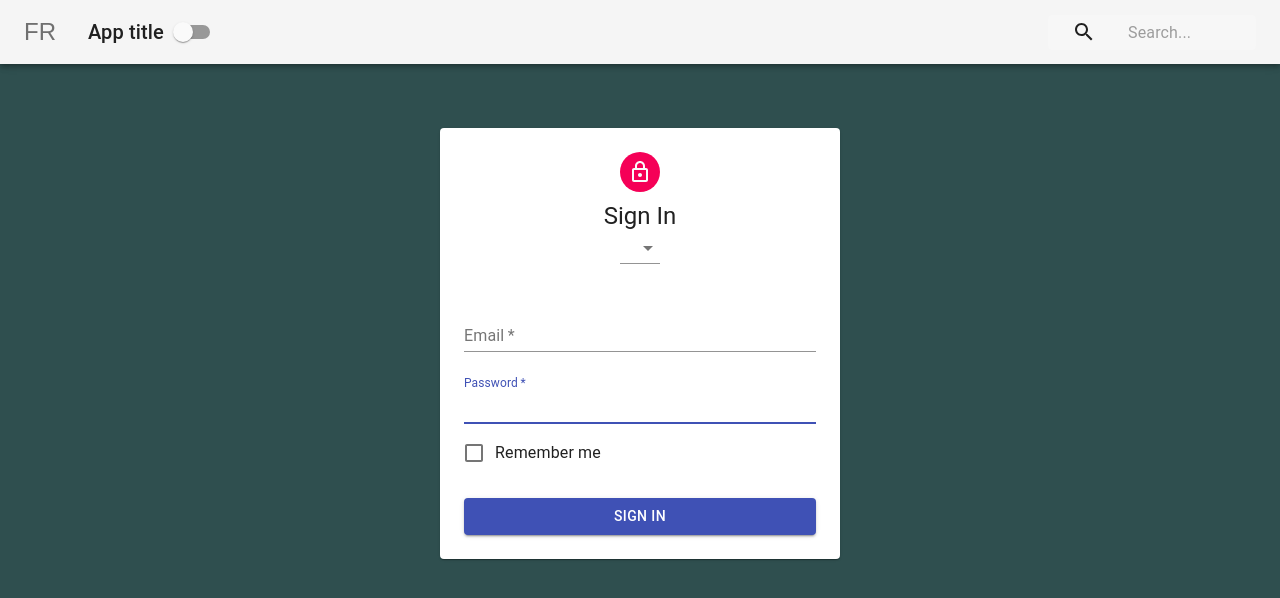
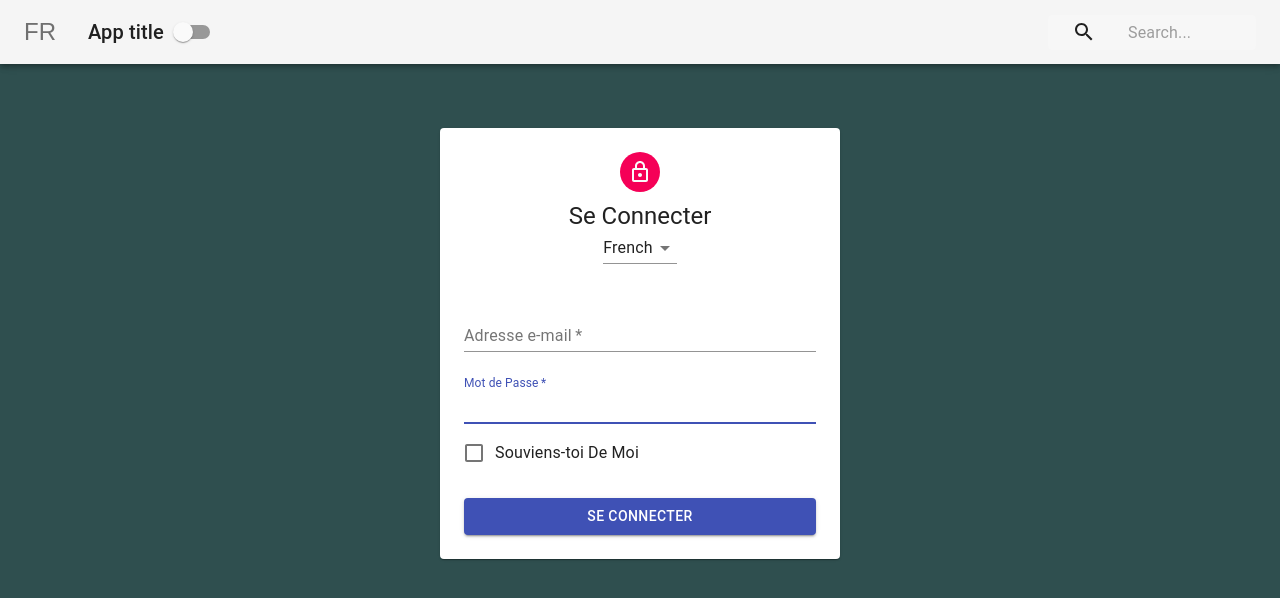
Before and after one commit to usernameistai/context-react-app, a React (Create React App) app: page / in a window 1280 px wide. Shown: the top 598 px of the page. Built offline with nearby package versions, Linux system fonts and the light colour scheme.

Commit message:
Add languageContext and ability to change language by selecting dropdown menu on form plus toggleTheme darkmode in Navbar

```diff
--- a/src/App.js
+++ b/src/App.js
@@ -3,16 +3,19 @@ import Navbar from './Navbar';
 import Form from './Form';
 import PageContent from './PageContent';
 import { ThemeProvider } from './contexts/ThemeContext';
+import { LanguageProvider } from './contexts/LanguageContext';
 
 class App extends Component {
   render() {
     return (
       <>
         <ThemeProvider>
-          <PageContent>
-            <Navbar />
-            <Form />
-          </PageContent>
+          <LanguageProvider>
+            <PageContent>
+              <Navbar />
+              <Form />
+            </PageContent>
+          </LanguageProvider>
         </ThemeProvider>
       </>
     );
--- a/src/Form.js
+++ b/src/Form.js
@@ -1,4 +1,5 @@
 import React, { Component } from 'react';
+import { LanguageContext } from './contexts/LanguageContext';
 import withStyles from '@material-ui/core/styles/withStyles';
 import Avatar from '@material-ui/core/Avatar';
 import Button from '@material-ui/core/Button';
@@ -15,33 +16,57 @@ import MenuItem from '@material-ui/core/MenuItem';
 import Select from '@material-ui/core/Select';
 import styles from './styles/FormStyles';
 
+const words = {
+  english: {
+    signIn: "Sign In",
+    email: "Email Address",
+    password: "Password",
+    remember: "Remember Me"
+  },
+  french: {
+    signIn: "Se Connecter",
+    email: "Adresse e-mail",
+    password: "Mot de Passe",
+    remember: "Souviens-toi De Moi"
+  },
+  spanish: {
+    signIn: "Registrarse",
+    email: "Correo Electrónico",
+    password: "Contraseña",
+    remember: "Recuérdame"
+  }
+};
+
 class Form extends Component {
+  static contextType = LanguageContext;
   render() {
+    const { language, changeLanguage } = this.context;
     const { classes } = this.props;
+    const { email, signIn, password, remember } = words[language];
     return (
       <main className={classes.main}>
         <Paper className={classes.paper}>
           <Avatar className={classes.avatar}>
             <LockOutlinedIcon />
           </Avatar>
-          <Typography variant="h5">Sign In</Typography>
-          <Select>
+          <Typography variant="h5">{signIn}</Typography>
+          <Select value={language} onChange={changeLanguage}>
             <MenuItem value="english">English</MenuItem>
             <MenuItem value="french">French</MenuItem>
             <MenuItem value="spanish">Spanish</MenuItem>
           </Select>
           <form className={classes.form}>
             <FormControl margin="normal" required fullWidth>
-              <InputLabel htmlFor="email">Email</InputLabel>
-              <Input id="email" name="email" autoFocus></Input>
+              <InputLabel htmlFor="email">{email}</InputLabel>
+              <Input id="email" name="email" autoFocus />
             </FormControl>
             <FormControl margin="normal" required fullWidth>
-              <InputLabel htmlFor="password">Password</InputLabel>
-              <Input id="password" name="password" autoFocus></Input>
+              <InputLabel htmlFor="password">{password}</InputLabel>
+              <Input id="password" name="password" autoFocus />
             </FormControl>
             <FormControlLabel
               control={<Checkbox color="primary" />}
-              label="Remember me"
+              label={remember}
             />
             <Button
               variant="contained"
@@ -49,7 +74,7 @@ class Form extends Component {
               fullWidth
               color="primary"
               className={classes.submit}
-            >Sign In</Button>
+            >{signIn}</Button>
           </form>
         </Paper>
       </main>
--- /dev/null
+++ b/src/contexts/LanguageContext.js
@@ -0,0 +1,21 @@
+import React, { Component, createContext } from 'react';
+
+export const LanguageContext  = createContext();
+
+export class LanguageProvider extends Component {
+  constructor(props) {
+    super(props);
+    this.state = { language: "french"};
+    this.changeLanguage = this.changeLanguage.bind(this);
+  };
+  changeLanguage(e) {
+    this.setState({ language: e.target.value});
+  };
+  render() {
+    return(
+      <LanguageContext.Provider value={{ ...this.state, changeLanguage: this.changeLanguage }}>
+        {this.props.children}
+      </LanguageContext.Provider>
+    );
+  }
+}
```
